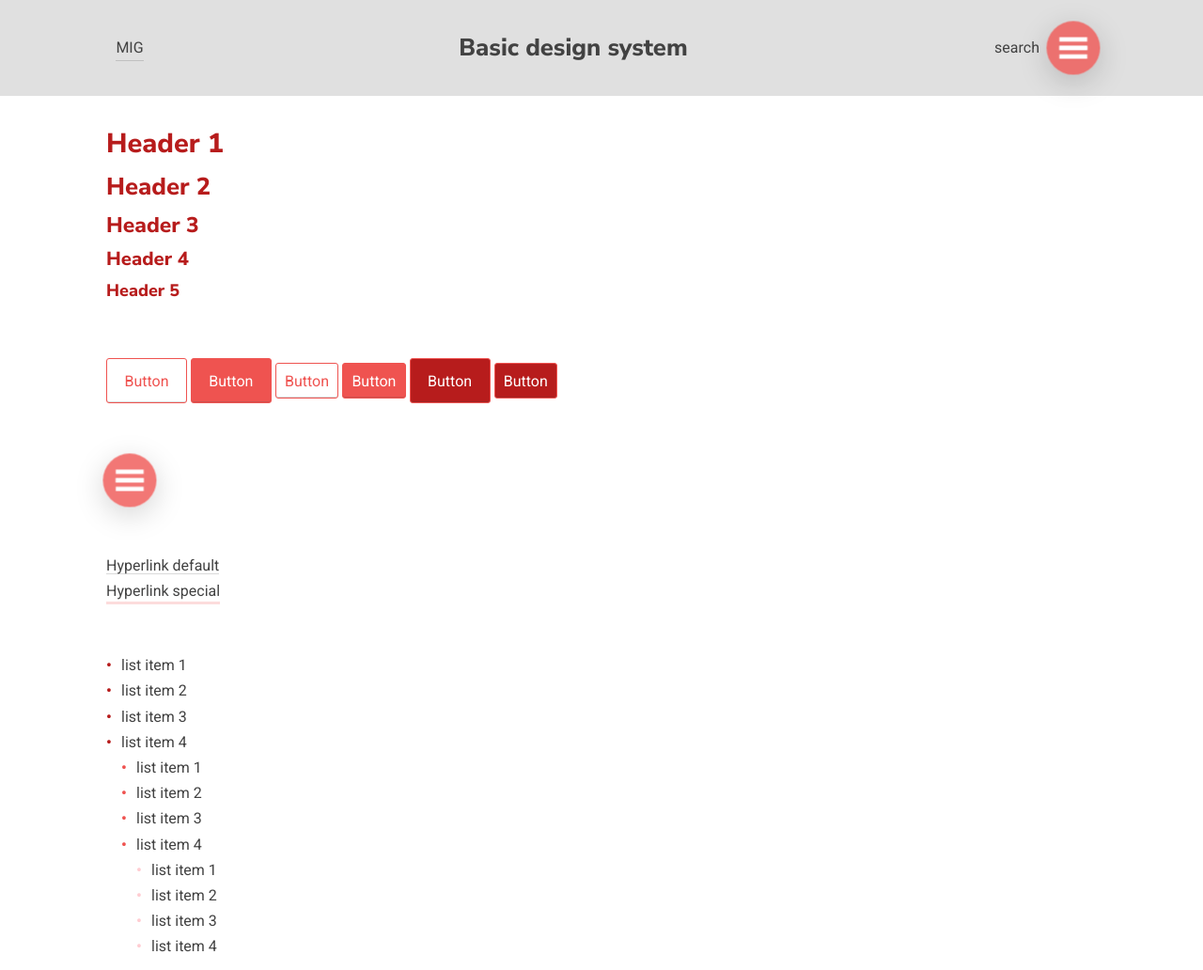
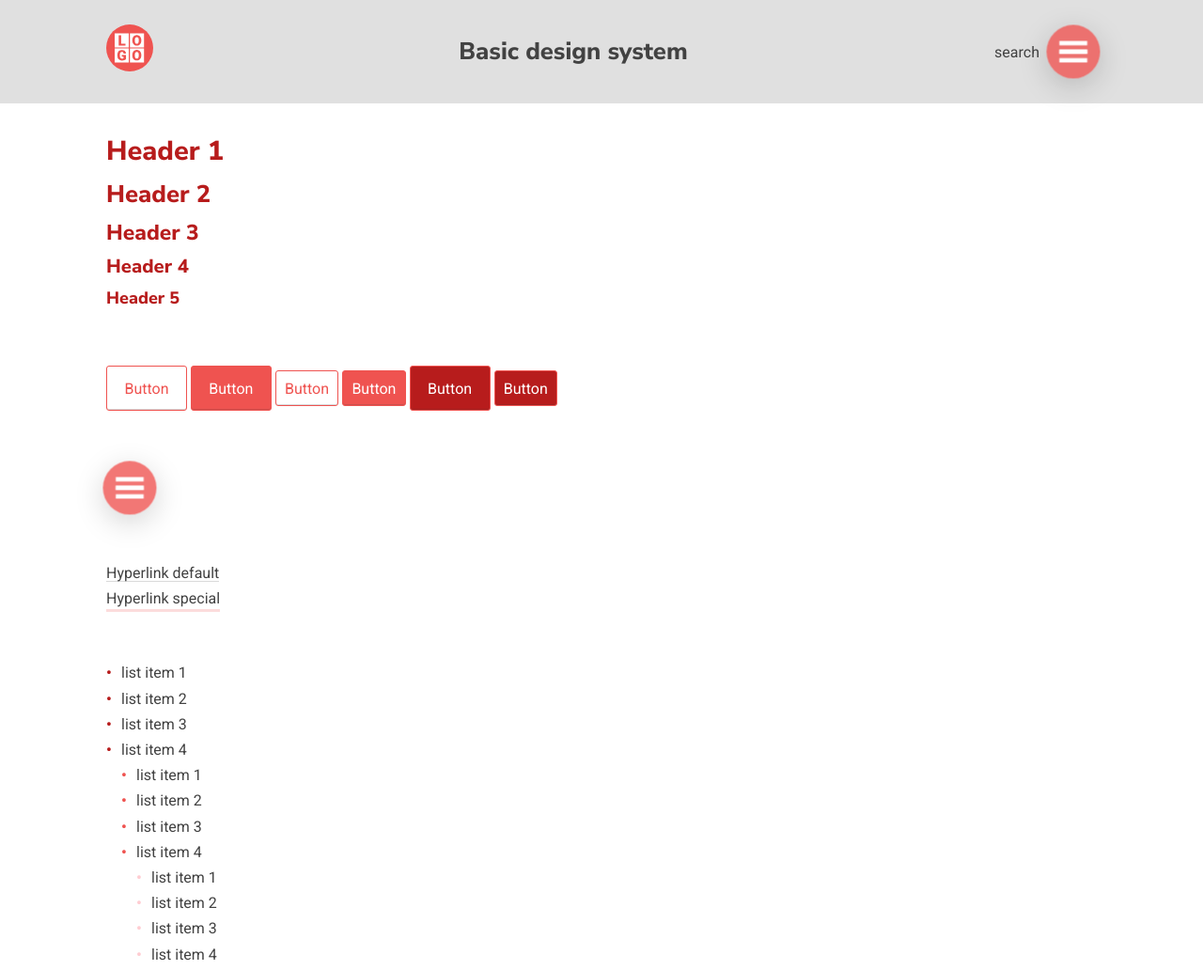
Before and after one commit to mikaelg/node-scripts-taskrunner-boilerplate, a website: page public/test.html in a window 1280 px wide. Shown: the top 1032 px of the page at 94% size. Drawn offline with Linux system fonts and the light colour scheme.

Commit message:
svg logo

```diff
--- a/public/sass/abstracts/_variables.scss
+++ b/public/sass/abstracts/_variables.scss
@@ -64,7 +64,6 @@ $screen-lg-min: 992px;
 $screen-xl-min: 1200px;
 
 // Z-INDEX
-
 $z-index: (
   nav-icon           : 999,
   navigation         : 888,
--- a/public/sass/layout/_header.scss
+++ b/public/sass/layout/_header.scss
@@ -20,6 +20,17 @@
         flex-grow:0;
         flex-shrink: 1;
         flex-basis: auto;
+
+        & > a {
+            box-shadow: none;
+
+            &:hover,
+            &:active {
+              box-shadow: none;
+            }
+
+
+        }
 
         @include breakpoint-md {
             order:1;
@@ -70,3 +81,11 @@
     }
 
 }
+
+#logo {
+    width: 5rem;
+
+    .cls-1 {
+        fill: $color-primary;
+    }
+}
--- a/public/test.html
+++ b/public/test.html
@@ -25,7 +25,21 @@
         <div class="outer-wrapper">
             <header class="header container container-bgr--grey-light">
                 <div class="container-inner">
-                    <div class="header__branding"><a href="/">MIG</a></div>
+                    <div class="header__branding">
+                        <a href="/">
+                            <svg xmlns="http://www.w3.org/2000/svg" viewBox="0 0 500 500" id="logo">
+                                <defs><style>.cls-1{fill:#f66;}.cls-2{fill:#fff;}</style></defs>
+                                <title>logo</title>
+                                <g id="circle"><circle class="cls-1" cx="250" cy="250" r="250"/></g>
+                                <g id="logo"><text/>
+                                    <path class="cls-2" d="M240,244.38H90.44V94.83H240ZM159.22,115.46H132.83V225h72.33V204.64H159.22Z"/>
+                                    <path class="cls-2" d="M402.33,244.38H252.78V94.83H402.33Zm-28.79-77.63q-.07-15.78-6.13-28a44.54,44.54,0,0,0-17-18.83,50.08,50.08,0,0,0-49.89.07,43.71,43.71,0,0,0-16.92,19q-5.91,12.3-5.91,28.39v6.16Q278,189,284.1,201A43.74,43.74,0,0,0,301,219.35a47.63,47.63,0,0,0,24.81,6.43,47,47,0,0,0,24.93-6.65,43.9,43.9,0,0,0,16.88-19q5.94-12.33,5.94-28.35Zm-26.84,5.49q-.07,15.94-5.49,24.44a17.25,17.25,0,0,1-15.42,8.5q-10.53,0-15.86-8.65t-5.34-24.74l.07-8q1.14-29.79,21-29.78a17.5,17.5,0,0,1,15.61,8.46q5.44,8.46,5.45,24.78Z"/>
+                                    <path class="cls-2" d="M240,405.17H90.44V255.62H240Zm-29.54-80.95H165.72v18.12h18.35v17q-5,4.59-15.34,4.58-12,0-17.64-8.23t-5.6-24.63v-6.61q.07-15.65,5.49-24.07A17.23,17.23,0,0,1,166.32,292c5.51,0,9.78,1.31,12.78,3.91s5,7,5.87,13.09h25.41q-1.87-18.58-13.19-27.94t-31.77-9.36a46.31,46.31,0,0,0-24.63,6.5,42.46,42.46,0,0,0-16.35,18.58q-5.72,12.06-5.72,28.23l.08,9.48q.9,23.46,13.76,36.62t34.36,13.16a76.79,76.79,0,0,0,25.72-4.14q11.73-4.14,17.82-10.9Z"/>
+                                    <path class="cls-2" d="M402.33,405.17H252.78V255.62H402.33Zm-28.79-80.64q-.07-15.79-6.13-28a44.54,44.54,0,0,0-17-18.83,50.08,50.08,0,0,0-49.89.07,43.71,43.71,0,0,0-16.92,19q-5.91,12.28-5.91,28.38v6.17q.3,15.49,6.36,27.45A43.74,43.74,0,0,0,301,377.13a47.63,47.63,0,0,0,24.81,6.43,47,47,0,0,0,24.93-6.65,43.9,43.9,0,0,0,16.88-19q5.94-12.33,5.94-28.35ZM346.7,330q-.07,15.94-5.49,24.44a17.25,17.25,0,0,1-15.42,8.5q-10.53,0-15.86-8.65t-5.34-24.74l.07-8.05q1.14-29.77,21-29.77a17.5,17.5,0,0,1,15.61,8.46q5.44,8.46,5.45,24.77Z"/>
+                                </g>
+                            </svg>
+                        </a>
+                    </div>
                     <div class="header__search">
                         search
                     </div>
```
Also changed, not shown: logo.svg (added), public/css/style.css, 1 other file.
